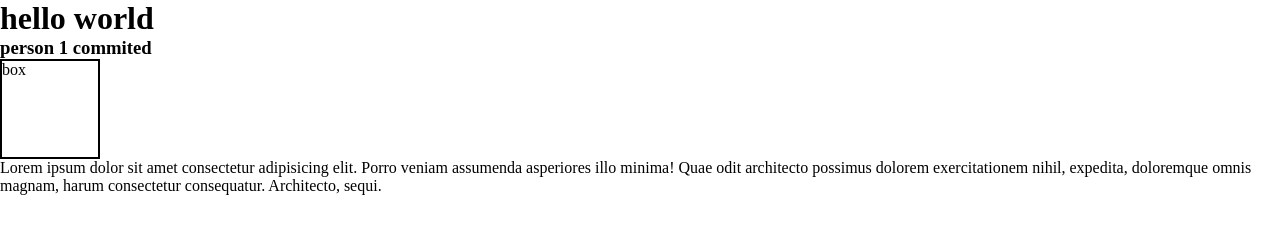
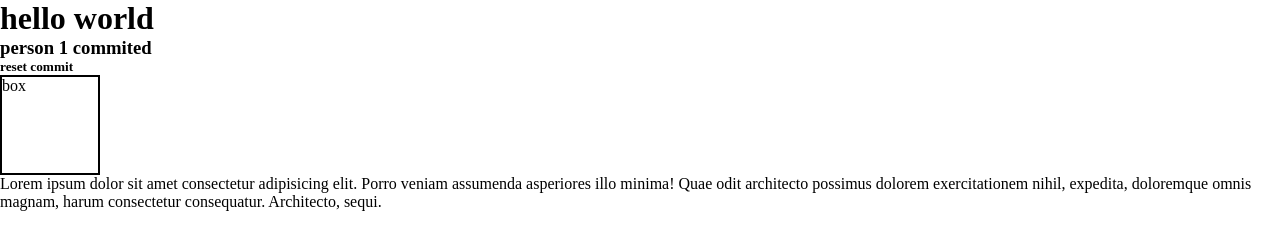
Before and after one commit to mukeshyadav024/learning-git-github, a plain HTML site: page index.html in a window 1280 px wide. Drawn offline with Linux system fonts and the light colour scheme.

Commit message:
reset commit

```diff
--- a/index.html
+++ b/index.html
@@ -9,6 +9,8 @@
 <body>
     <h1>hello world</h1>
 <h3>person 1 commited </h3>
+<h5>reset commit </h5>
+
 <div>
     box
 </div>
```
